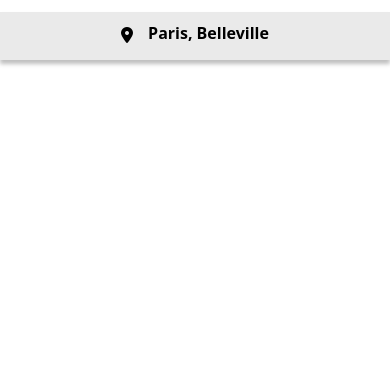
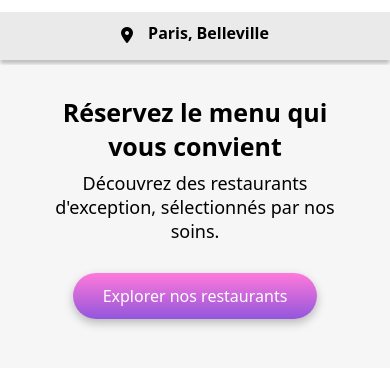
Before and after one commit to Tor-90/ohmyfood, a plain HTML site: page index.html in a window 390 px wide. Shown: the part 56-424 px from the top of the page. Drawn offline with Linux system fonts and the light colour scheme; a web font is replaced by a local one.

Commit message:
Description et bouton

```diff
--- a/SASS/style.css
+++ b/SASS/style.css
@@ -1,4 +1,8 @@
 @media (max-width: 767.98px) {
+
+    * {
+        font-family: system-ui, -apple-system, BlinkMacSystemFont, 'Segoe UI', Roboto, Oxygen, Ubuntu, Cantarell, 'Open Sans', 'Helvetica Neue', sans-serif;
+    }
 
     body {
         margin-left: unset;
@@ -39,9 +43,55 @@
     }
 
     .localisation p {
-        font-family: system-ui, -apple-system, BlinkMacSystemFont, 'Segoe UI', Roboto, Oxygen, Ubuntu, Cantarell, 'Open Sans', 'Helvetica Neue', sans-serif;
         font-size: 16px;
-        font-weight: 700;
+        font-weight: 600;
         margin-top: 10px;
     }
+
+    /****** Description ***********/
+
+    .description {
+        margin-top: 5px;
+        padding-bottom: 50px;
+        background-color: #F6F6F6;
+    }
+
+    .description h1 {
+        text-align: center;
+        padding-left: 39px;
+        padding-right: 39px;
+        padding-top: 30px;
+        font-size: 25px;
+        margin: unset;
+    }
+
+    .description p {
+        text-align: center;
+        padding-left: 30px;
+        padding-right: 30px;
+        padding-top: 8px;
+        font-size: 18px;
+        margin: unset;
+    }
+
+    .description button {
+        border-radius: 25px;
+        background: linear-gradient(#FF79DA, #9356DC);
+        box-shadow: 0px 4px 10px 0px #00000040;
+        color: white;
+        font-size: 16px;
+        padding-left: 30px;
+        padding-right: 30px;
+        padding-top: 12px;
+        padding-bottom: 12px;
+        border: unset;
+    }
+
+    .boutton {
+        display: flex;
+        justify-content: center;
+        padding-top: 30px;
+
+    }
+
 }
--- a/index.html
+++ b/index.html
@@ -26,6 +26,13 @@
     </header>
 
     <main>
+        <section class="description">
+                <h1>Réservez le menu qui vous convient</h1>
+                <p>Découvrez des restaurants d'exception, sélectionnés par nos soins.</p>
+            <div class="boutton">
+                <button class="explorer" type="button">Explorer nos restaurants</button>
+            </div>
+        </section>
     </main>
 
     <footer>
```
